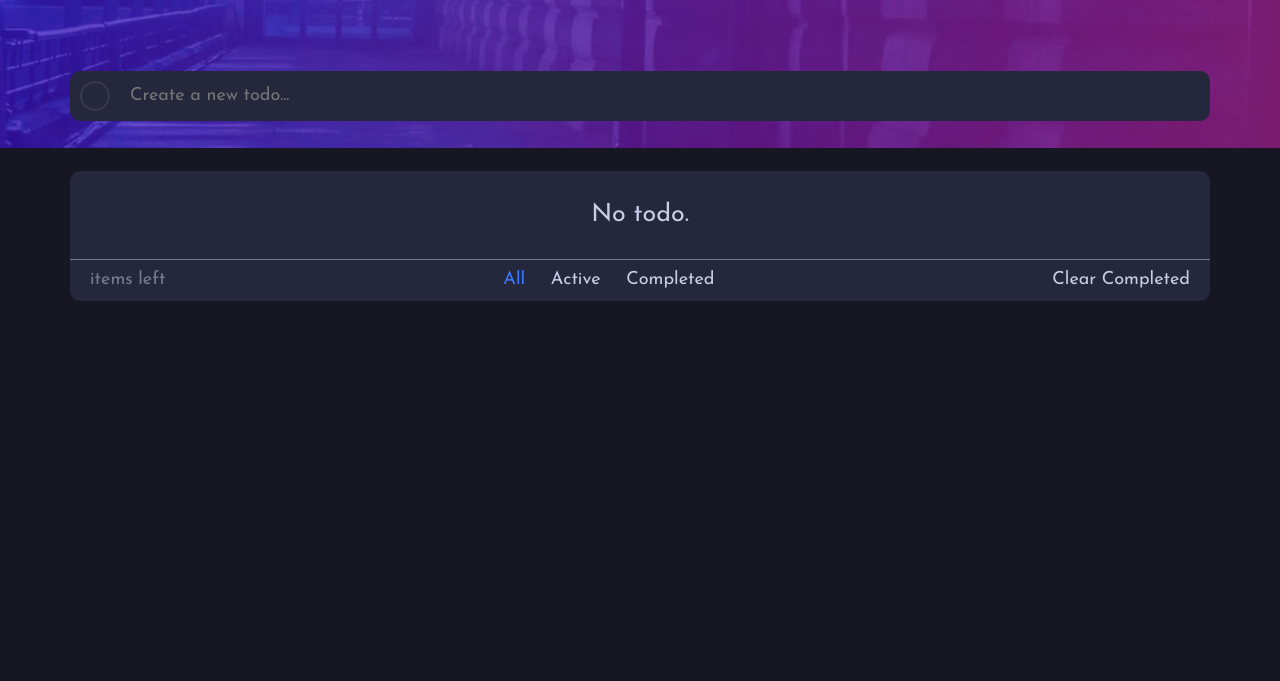
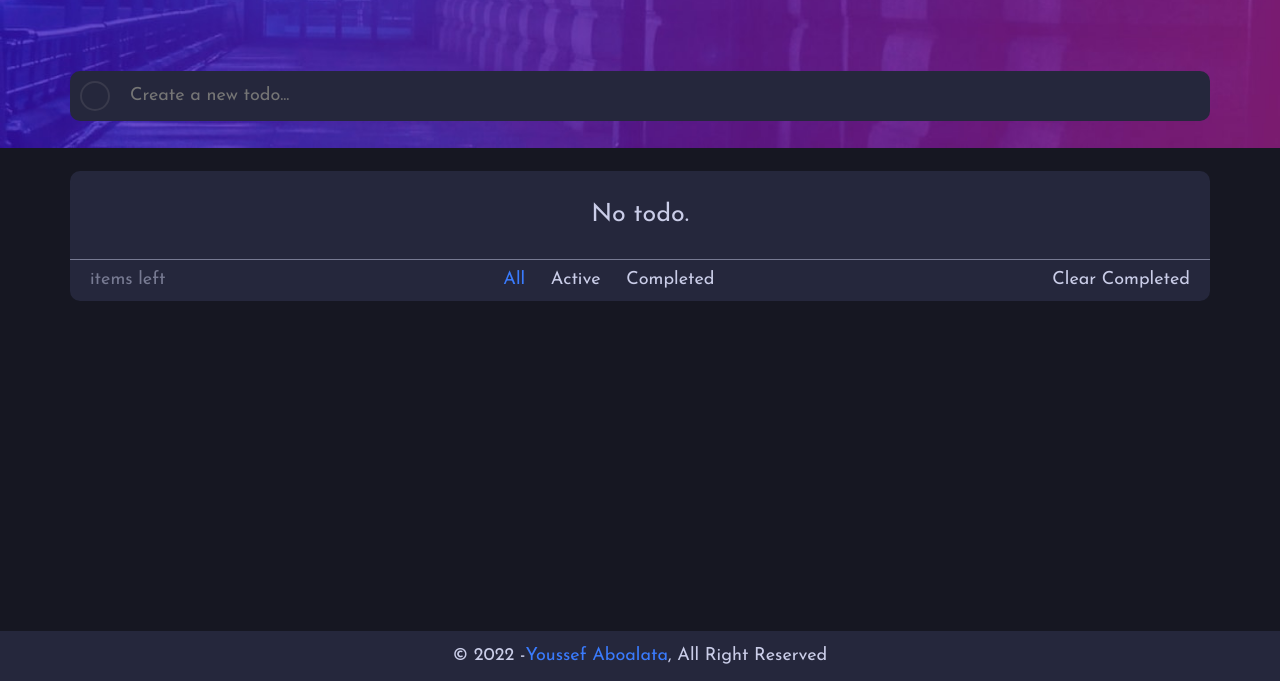
Before and after one commit to YousefEl-Black/ToDo-App, a plain HTML site: page index.html in a window 1280 px wide. Shown: the part 119-800 px from the top of the page. Drawn offline with Linux system fonts and the light colour scheme.

Commit message:
Update index.html

```diff
--- a/index.html
+++ b/index.html
@@ -43,17 +43,6 @@
         </div>
 
         <div class="tasks">
-
-          <!-- Start Testing Task-->
-
-          <!-- <div class="task">
-            <div class="circle"><i class="fas fa-check"></i></div>
-            <p>Complete Online JavaScript Course</p>
-            <div class="del"><i class="fas fa-times"></i></div>
-          </div> -->
-
-
-          <!-- End Testing Task-->
           <div class="empty">No todo.</div>
           <div class="bottom-nav">
             <div class="items"> <span></span> items left</div>
@@ -68,6 +57,8 @@
       </div>
     </div>
 
+
+    <footer>© 2022 - <span>Youssef Aboalata</span> , All Right Reserved</footer>
     <script src="js/jquery-3.6.0.min.js"></script>
     <script src="js/main.js"></script>
   </body>
```
